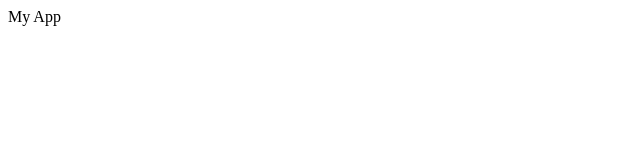
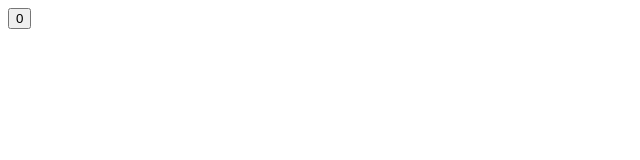
Before and after one commit to lxpan/testing-react, a React (Create React App) app: page / in a window 1280 px wide. Shown: the top 160 px of the page, without its empty margins (0-640 px from the left). Built offline with nearby package versions, Linux system fonts and the light colour scheme.

Commit message:
Using act() when events very close together

```diff
--- a/src/App.js
+++ b/src/App.js
@@ -1,5 +1,8 @@
+import React, { useState, useEffect } from 'react';
+
 function App() {
-    return <div>My App</div>;
+    const [counter, setCounter] = useState(0);
+    return <button onClick={() => setCounter((x) => x + 1)}>{counter}</button>;
 }
 
 export default App;
```
Also changed, not shown: 1 other file (tests, documents, lock files or other folders).
